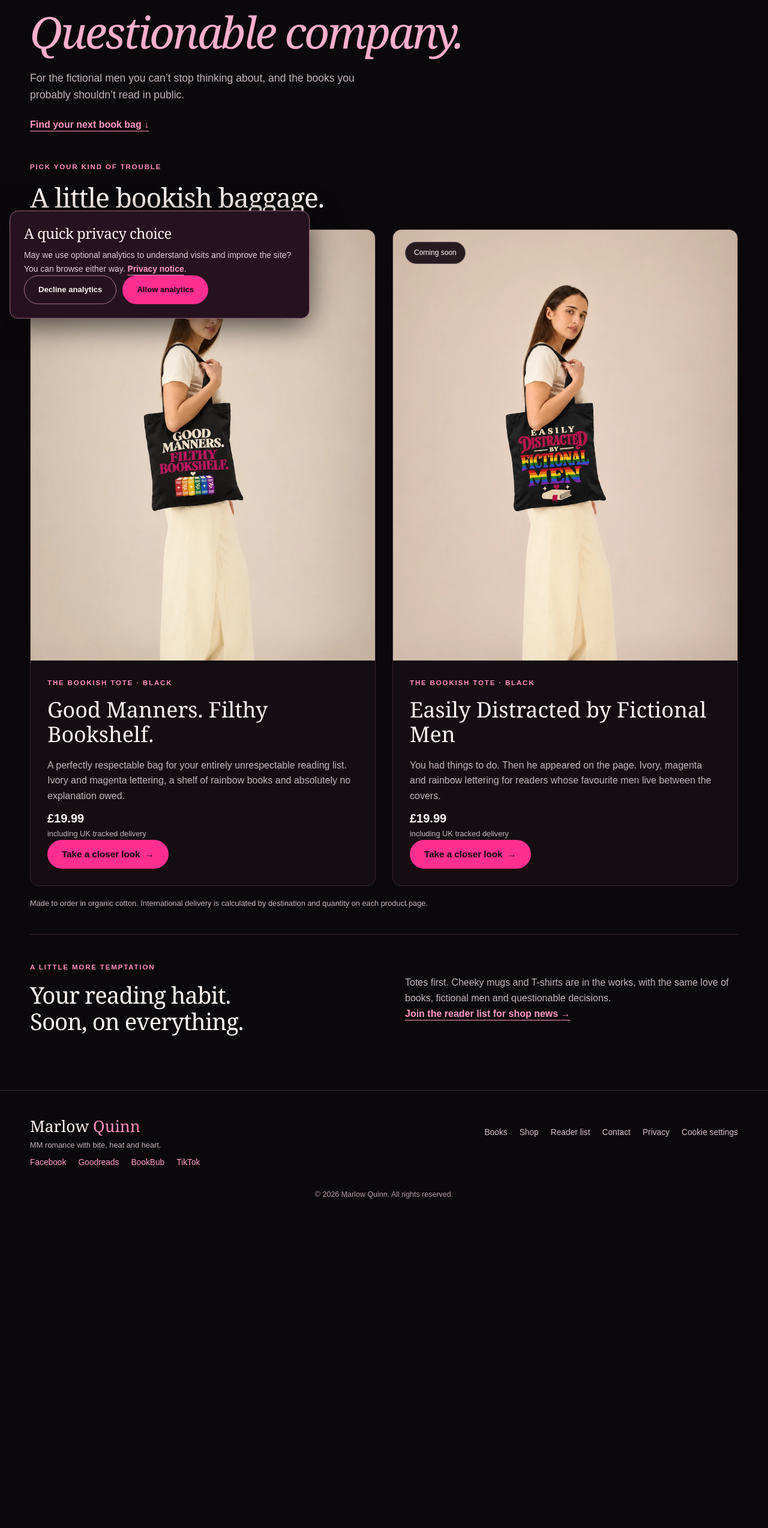
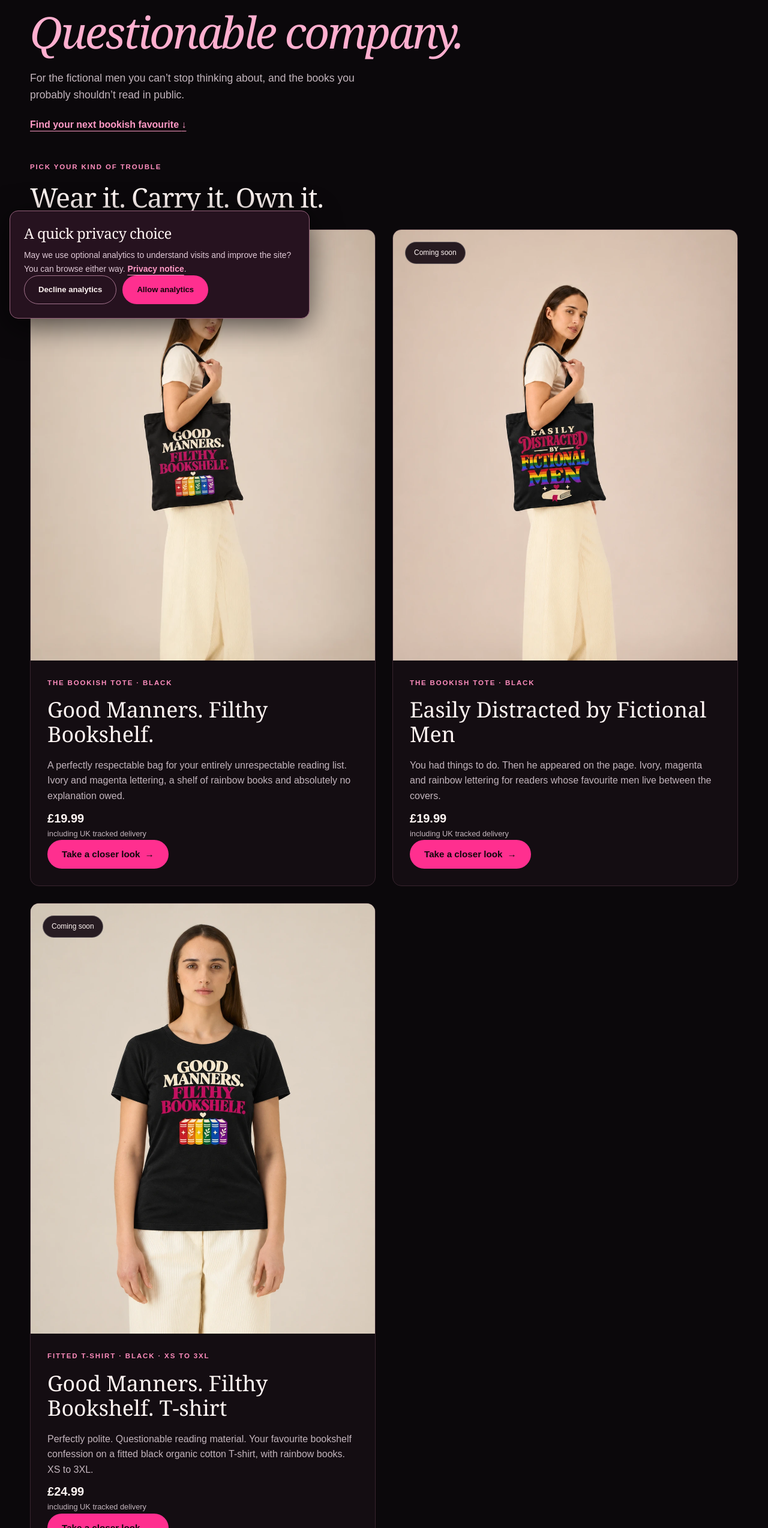
Before and after one commit to alex19849-dot/marlowquinn, a Next.js app: page /shop in a window 1280 px wide. Shown: the part 253-2800 px from the top of the page at 60% size. Before the commit the page ends 2279 px from the top, so only its background shows below. Built offline with nearby package versions, Linux system fonts and the light colour scheme.

Commit message:
Add sized T-shirt: src/app/shop/page.tsx

```diff
--- a/src/app/shop/page.tsx
+++ b/src/app/shop/page.tsx
@@ -1,17 +1,18 @@
 import type { Metadata } from 'next';
 import Image from 'next/image';
 import Link from 'next/link';
-import { checkoutReady, TOTE_PRODUCTS } from '@/lib/shop';
+import { checkoutReady, SHOP_PRODUCTS } from '@/lib/shop';
 
 export const dynamic = 'force-dynamic';
 export const metadata: Metadata = {
   title: 'The Bookish Shop',
-  description: 'Cheeky organic cotton totes for readers distracted by fictional men and filthy bookshelves. Shop the Marlow Quinn bookish collection.',
+  description: 'Cheeky organic cotton T-shirts and totes for readers distracted by fictional men and filthy bookshelves. Shop the Marlow Quinn bookish collection.',
   alternates: { canonical: '/shop' },
 };
 const descriptions = [
   'A perfectly respectable bag for your entirely unrespectable reading list. Ivory and magenta lettering, a shelf of rainbow books and absolutely no explanation owed.',
   'You had things to do. Then he appeared on the page. Ivory, magenta and rainbow lettering for readers whose favourite men live between the covers.',
+  'Perfectly polite. Questionable reading material. Your favourite bookshelf confession on a fitted black organic cotton T-shirt, with rainbow books. XS to 3XL.',
 ];
 export default function ShopPage() {
   return <main id="main-content" className="page-width shop-page">
@@ -19,21 +20,21 @@ export default function ShopPage() {
       <p className="eyebrow">The Marlow Quinn shop</p>
       <h1>Good books.<br/><em>Questionable company.</em></h1>
       <p>For the fictional men you can’t stop thinking about, and the books you probably shouldn’t read in public.</p>
-      <a className="text-link" href="#collection">Find your next book bag <span aria-hidden="true">↓</span></a>
+      <a className="text-link" href="#collection">Find your next bookish favourite <span aria-hidden="true">↓</span></a>
     </section>
     <section id="collection" aria-labelledby="collection-heading">
-      <div className="section-heading"><div><p className="eyebrow">Pick your kind of trouble</p><h2 id="collection-heading">A little bookish baggage.</h2></div></div>
-      <div className="shop-collection">{TOTE_PRODUCTS.map((product, index) => {
+      <div className="section-heading"><div><p className="eyebrow">Pick your kind of trouble</p><h2 id="collection-heading">Wear it. Carry it. Own it.</h2></div></div>
+      <div className="shop-collection">{SHOP_PRODUCTS.map((product, index) => {
         const open = checkoutReady(product.slug);
         return <article className="shop-product-card" key={product.slug}>
-          <Link className="shop-feature-photo" href={'/shop/'+product.slug} aria-label={'Explore the '+product.name+' tote'}>
-            <Image src={'/shop/'+product.imagePrefix+'-model.webp'} alt={'Model carrying the black '+product.name+' organic cotton tote'} width={1157} height={1359} priority={index === 0} sizes="(max-width:767px) calc(100vw - 36px), (max-width:1200px) 45vw, 575px"/>
+          <Link className="shop-feature-photo" href={'/shop/'+product.slug} aria-label={'Explore the '+product.name+' '+(product.kind === 'shirt' ? 'T-shirt' : 'tote')}>
+            <Image src={'/shop/'+product.imagePrefix+'-model.webp'} alt={(product.kind === 'shirt' ? 'Model wearing the black ' : 'Model carrying the black ')+product.name+' organic cotton '+(product.kind === 'shirt' ? 'T-shirt' : 'tote')} width={1157} height={1359} priority={index === 0} sizes="(max-width:767px) calc(100vw - 36px), (max-width:1200px) 45vw, 575px"/>
             <span className="shop-photo-badge">{open ? 'Available now' : 'Coming soon'}</span>
           </Link>
           <div className="shop-product-card-body">
-            <p className="eyebrow">The bookish tote · Black</p><h3>{product.name}</h3><p>{descriptions[index]}</p>
-            <p className="shop-card-price">£19.99 <span>including UK tracked delivery</span></p>
-            <Link href={'/shop/'+product.slug} className="button-primary">{open ? 'Shop this tote' : 'Take a closer look'} <span aria-hidden="true">→</span></Link>
+            <p className="eyebrow">{product.kind === 'shirt' ? 'Fitted T-shirt · Black · XS to 3XL' : 'The bookish tote · Black'}</p><h3>{product.name}{product.kind === 'shirt' ? ' T-shirt' : ''}</h3><p>{descriptions[index]}</p>
+            <p className="shop-card-price">£{(product.pricePence / 100).toFixed(2)} <span>including UK tracked delivery</span></p>
+            <Link href={'/shop/'+product.slug} className="button-primary">{open ? (product.kind === 'shirt' ? 'Shop this T-shirt' : 'Shop this tote') : 'Take a closer look'} <span aria-hidden="true">→</span></Link>
           </div>
         </article>;
       })}</div>
@@ -41,7 +42,7 @@ export default function ShopPage() {
     </section>
     <section className="shop-next" aria-labelledby="next-heading">
       <div><p className="eyebrow">A little more temptation</p><h2 id="next-heading">Your reading habit.<br/>Soon, on everything.</h2></div>
-      <div><p>Totes first. Cheeky mugs and T-shirts are in the works, with the same love of books, fictional men and questionable decisions.</p><Link href="/newsletter" className="text-link">Join the reader list for shop news <span aria-hidden="true">→</span></Link></div>
+      <div><p>Totes and T-shirts are here. Cheeky mugs are next, with the same love of books, fictional men and questionable decisions.</p><Link href="/newsletter" className="text-link">Join the reader list for shop news <span aria-hidden="true">→</span></Link></div>
     </section>
   </main>;
 }
```
